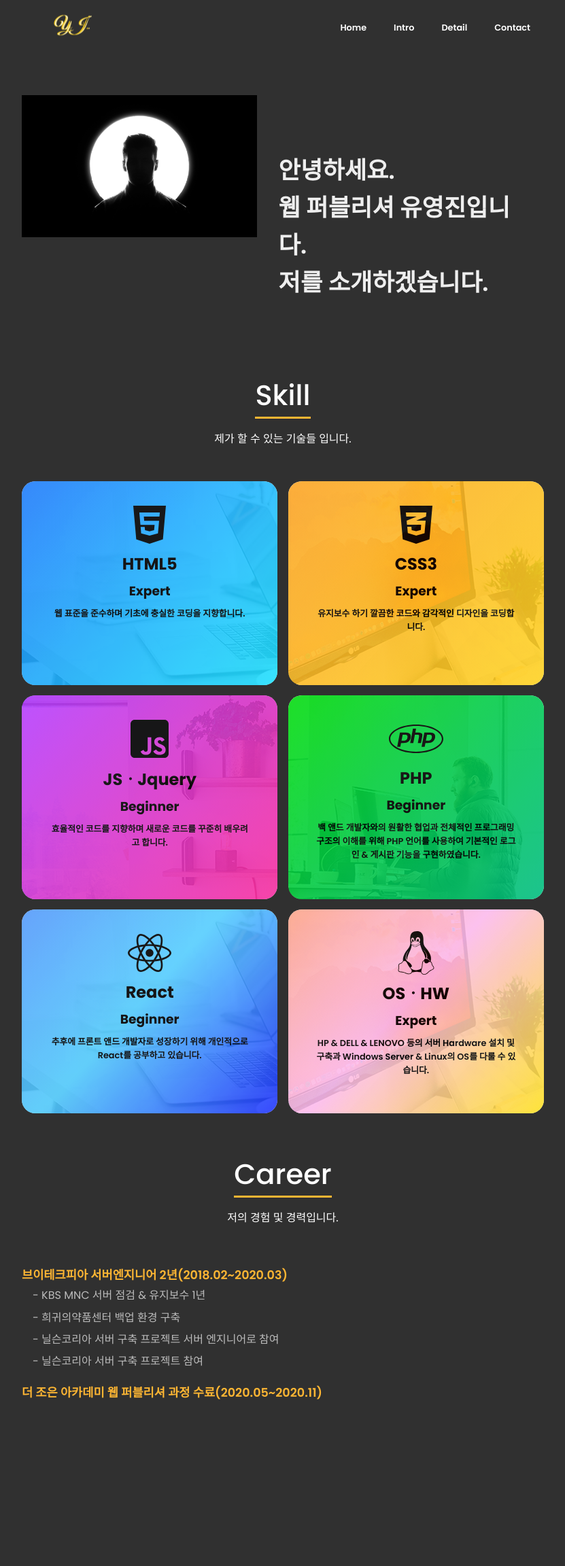
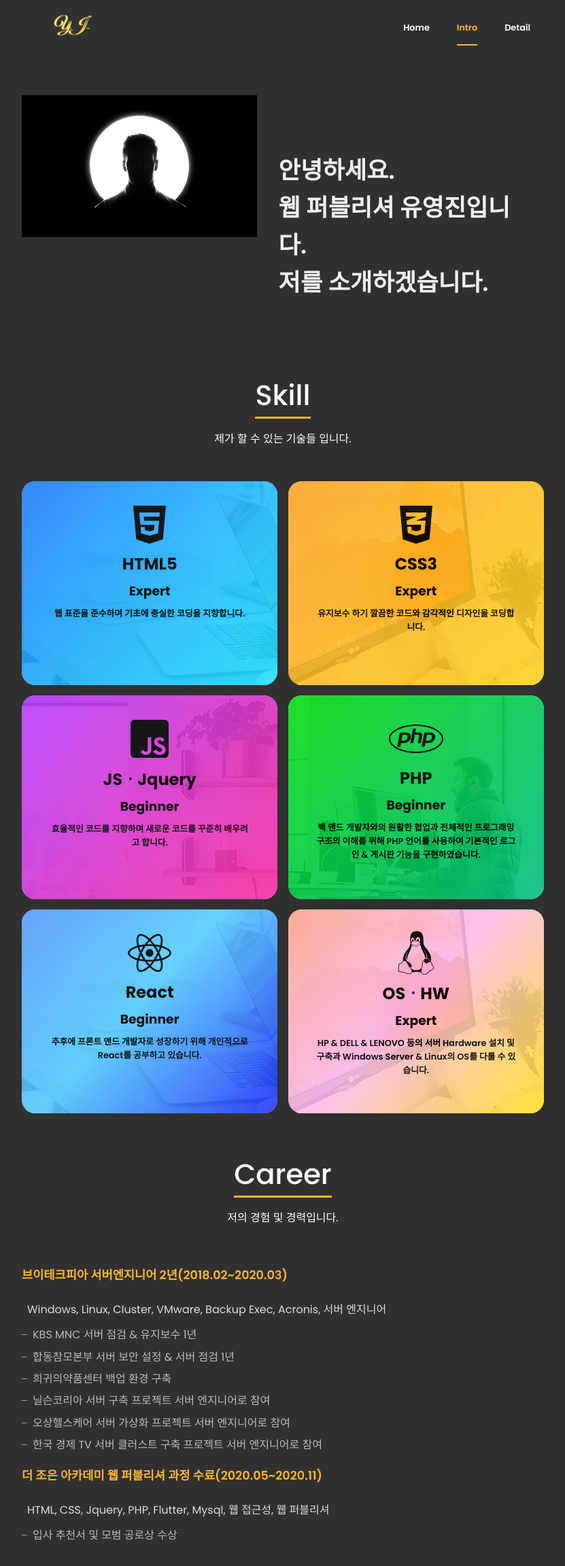
Before and after one commit to yeong72/react-web, a React (Create React App) app: page /Intro in a window 1280 px wide. Shown: the top 2304 px of the page at 68% size, without its empty margins (224-1055 px from the left). Built offline with nearby package versions, Linux system fonts and the light colour scheme.

Commit message:
menubar-modify

```diff
--- a/public/index.html
+++ b/public/index.html
@@ -22,7 +22,7 @@
       work correctly both with client-side routing and a non-root public URL.
       Learn how to configure a non-root public URL by running `npm run build`.
     -->
-  <title>React App</title>
+  <title>YJ React App</title>
 </head>
 
 <body>
--- a/src/App.js
+++ b/src/App.js
@@ -1,5 +1,5 @@
 import { Component } from 'react';
-import { browserHistory, Router, Route } from 'react-router';
+import { Route } from 'react-router';
 
 // import dom
 
@@ -8,6 +8,7 @@ import { browserHistory, Router, Route } from 'react-router';
 import Header from './component/header/Header';
 import Mainpage from './component/main/Main';
 import Intropage from './component/intro/Intro';
+import Detailpage from './component/detail/Detail';
 
 class App extends Component {
   constructor(props) {
@@ -19,6 +20,7 @@ class App extends Component {
         <Header></Header>
         <Route exact path="/" component={Mainpage} />
         <Route path="/Intro" component={Intropage} />
+        <Route path="/Detail" component={Detailpage} />
       </div>
     );
   }
@@ -29,34 +31,6 @@ document.addEventListener('scroll', function () {
 
   var _header = document.querySelector("header");
   var ScrollTop = window.scrollY || document.documentElement.scrollTop;
-  // // var sections = document.querySelectorAll("section");
-  // var nav = document.querySelector(".nav");
-  // var navlist = nav.querySelectorAll("li");
-
-  // var _home = document.querySelector("#home");
-  // var _about = document.querySelector("#about");
-  // var _portfolio = document.querySelector("#portfolio");
-  // var _contact = document.querySelector("#contact");
-
-  // var homeHeight = _home.offsetHeight;
-  // var aboutHeight = _about.offsetHeight;
-  // var portfolioHeight = _portfolio.offsetHeight;
-  // var contactHeight = _contact.offsetHeight;
-
-  // var homeOffsetTop = _home.offsetTop;
-  // var aboutOffsetTop = _about.offsetTop;
-  // var portfolioOffsetTop = _portfolio.offsetTop;
-  // var contactOffsetTop = _contact.offsetTop;
-
-  // var top = this.offsetTop;
-  // var bottom = top + this.offsetHeight();
-
-
-  // if (ScrollTop >= 0 && ScrollTop < aboutOffsetTop) {
-  //   navlist.classList.remove('on');
-  //   navlist[0].classList.add("on");
-  // }
-
 
   // header effect
   {
--- /dev/null
+++ b/src/component/detail/Detail.js
@@ -0,0 +1,22 @@
+import React, { Component } from 'react';
+import styled from "styled-components";
+
+class Detailpage extends Component {
+  render() {
+    return (
+      <Container>
+        <div className="center">
+
+        </div>
+      </Container>
+    )
+  }
+}
+
+const Container = styled.div`
+  width:100%;
+  height:2000px;
+  background:#303030;
+`;
+
+export default Detailpage;
--- a/src/component/header/Menu.js
+++ b/src/component/header/Menu.js
@@ -1,6 +1,7 @@
 import React, { Component } from 'react';
 import { Link, Route, BrowserRouter as Router } from "react-router-dom"
 import styled from "styled-components";
+import { NavLink } from 'react-router-dom';
 
 class Menu extends Component {
 
@@ -11,15 +12,12 @@ class Menu extends Component {
 
     return (
       <Container className="nav">
-        {/* <li><a>{names[0]}</a></li>
-        <li><a>{names[1]}</a></li>
-        <li><a>{names[2]}</a></li>
-        <li><a>{names[3]}</a></li>
-         */}
-        <Link to="/"><li onClick={linkClick()}><a>{names[0]}</a></li></Link>
-        <Link to="/Intro"><li><a>{names[1]}</a></li></Link>
-        <li><a>{names[2]}</a></li>
-        <li><a>{names[3]}</a></li>
+        {/* <li><Link to="/" className="link">{names[0]}</Link></li>
+        <li><Link to="/Intro" className="link">{names[1]}</Link></li>
+        <li><Link to="/Detail" className="link">{names[2]}</Link></li> */}
+        <li><NavLink exact to="/" activeClassName="nav_on">{names[0]}</NavLink></li>
+        <li><NavLink to="/Intro" activeClassName="nav_on">{names[1]}</NavLink></li>
+        <li><NavLink to="/Detail" activeClassName="nav_on">{names[2]}</NavLink></li>
       </Container>
     )
   };
@@ -31,8 +29,4 @@ const Container = styled.ul`
 
 // script code
 
-function linkClick() {
-  console.log("click");
-}
-
 export default Menu;
--- a/src/component/intro/Career.js
+++ b/src/component/intro/Career.js
@@ -14,11 +14,16 @@ class Career extends Component {
         </Txtbox>
         <CareerList>
           <Main>브이테크피아 서버엔지니어 2년(2018.02~2020.03)</Main>
-          <Sub>- KBS MNC 서버 점검 & 유지보수 1년</Sub>
-          <Sub>- 희귀의약품센터 백업 환경 구축</Sub>
-          <Sub>- 닐슨코리아 서버 구축 프로젝트 서버 엔지니어로 참여</Sub>
-          <Sub>- 닐슨코리아 서버 구축 프로젝트 참여</Sub>
+          <Keywords>Windows, Linux, Cluster, VMware, Backup Exec, Acronis, 서버 엔지니어</Keywords>
+          <Sub>KBS MNC 서버 점검 & 유지보수 1년</Sub>
+          <Sub>합동참모본부 서버 보안 설정 & 서버 점검 1년</Sub>
+          <Sub>희귀의약품센터 백업 환경 구축</Sub>
+          <Sub>닐슨코리아 서버 구축 프로젝트 서버 엔지니어로 참여</Sub>
+          <Sub>오상헬스케어 서버 가상화 프로젝트 서버 엔지니어로 참여</Sub>
+          <Sub>한국 경제 TV 서버 클러스트 구축 프로젝트 서버 엔지니어로 참여</Sub>
           <Main>더 조은 아카데미 웹 퍼블리셔 과정 수료(2020.05~2020.11)</Main>
+          <Keywords>HTML, CSS, Jquery, PHP, Flutter, Mysql, 웹 접근성, 웹 퍼블리셔</Keywords>
+          <Sub>입사 추천서 및 모범 공로상 수상</Sub>
         </CareerList>
       </Container>
     )
@@ -59,15 +64,22 @@ const CareerList = styled.div`
 `;
 
 const Main = styled.h3`
-  padding-top:1rem;
+  padding:1rem 0;
   font-weight:600;
   font-size:1.1rem;
   color:#feb633;
 `;
 
+const Keywords = styled.p`
+  color:#ddd;
+  padding:0.5rem;
+`;
+
 const Sub = styled.p`
   padding:0.2rem 1rem;
   color:#bbb;
+  position:relative;
+  :before{content:''; display:block; width:8px; height:1px; position:absolute; left:0; top:50%; background:#999;}
 `;
 
 export default Career;
--- a/src/index.css
+++ b/src/index.css
@@ -19,7 +19,7 @@ a{text-decoration:none; color:#303030;}
 /* header section */
 header{background:#202020; width:100%; height:80px; position:fixed; overflow:hidden; top:0; z-index:1;}
 header ul li{float:left; line-height:80px; margin:0 20px; font-weight:600; transition:all 0.4s; cursor:pointer;}
-header ul li:hover a,header ul li.on a{color:#feb633; border-bottom:2px solid #feb633;}
+header ul li:hover a,header ul li a.nav_on{color:#feb633; border-bottom:2px solid #feb633;}
 header ul li a{color:#fff; font-size:0.8rem; transition:color 0.4s; padding-bottom:1rem;}
 
 header p{font-size:1.5rem; font-style:italic; font-family:'Roboto';}
```
Also changed, not shown: 1 other file (tests, documents, lock files or other folders).
